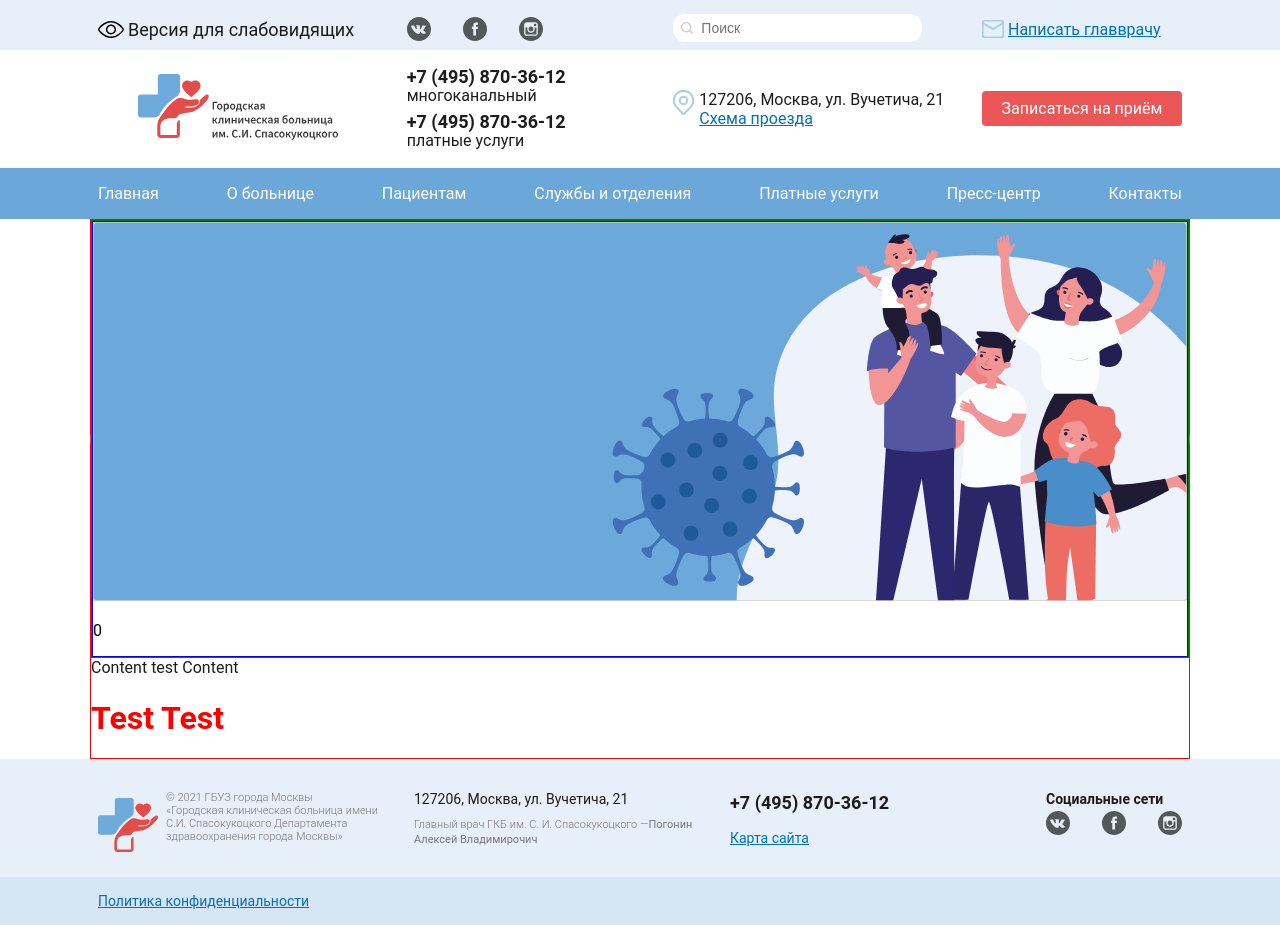
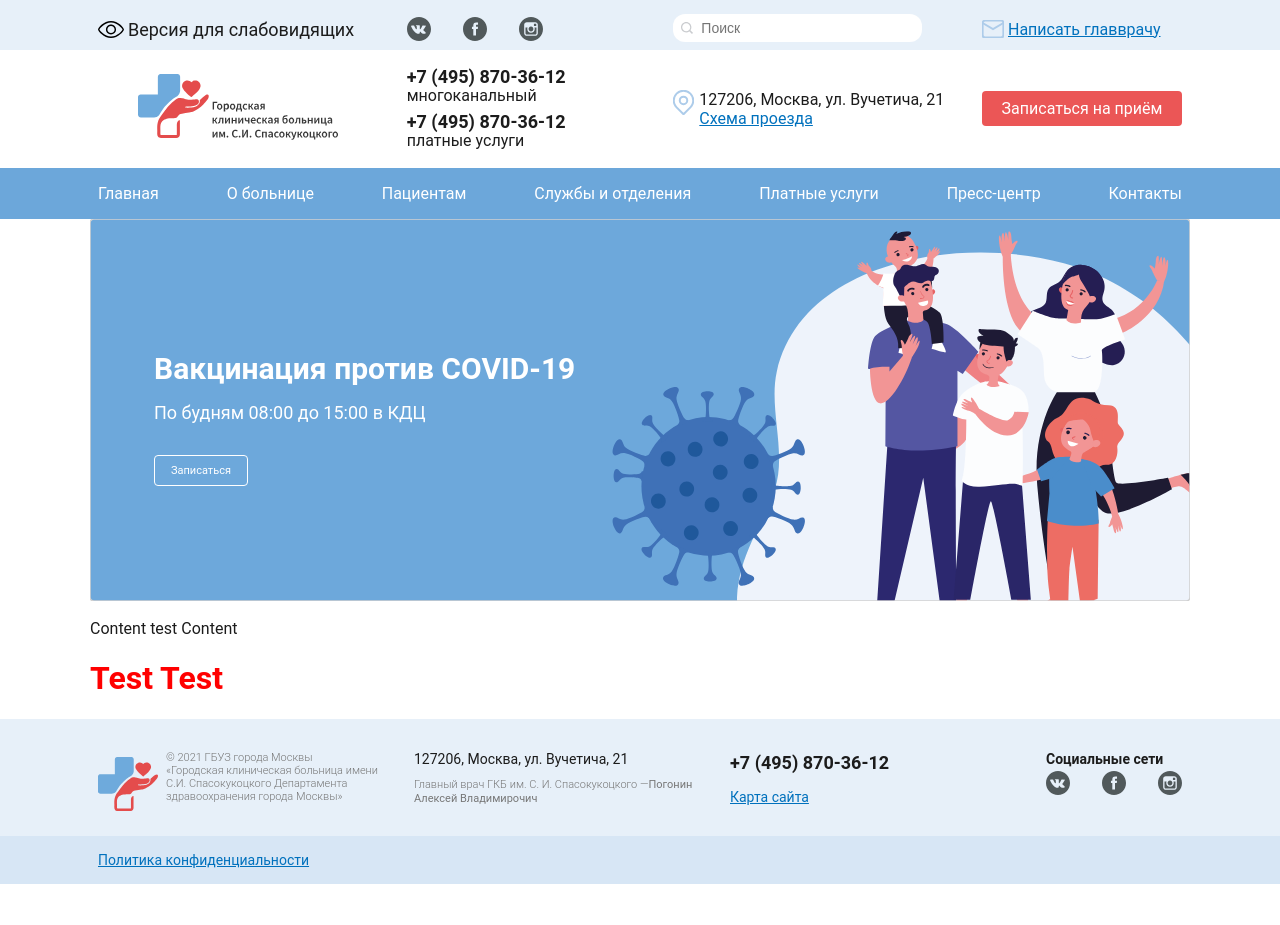
Before and after one commit to Sergeylag/lsv-dev, a Next.js app: page / in a window 1280 px wide. After the commit the page ends 884 px from the top, so only its background shows below. Built offline with nearby package versions, Linux system fonts and the light colour scheme.

Commit message:
слайдер, промежуточный коммит

```diff
--- a/components/header/nav_bar/nav_bar_styles/toggle.tsx
+++ b/components/header/nav_bar/nav_bar_styles/toggle.tsx
@@ -36,7 +36,7 @@ export const Toggle = styled.ul`
     //transform: scaleY(0) ;
     transform-origin: top center;
     width: 28rem;
-    //z-index: 10;
+    z-index: 10;
     list-style: none;
     margin: 0;
     padding: 0;
--- a/components/main/slider/BtnSlider.tsx
+++ b/components/main/slider/BtnSlider.tsx
@@ -1,9 +1,11 @@
 import React from "react";
 
-export default function BtnSlider({ direction, moveSlide }) {
+export default function BtnSlider({ direction, moveSlide}) {
     return (
         <button
-            onClick={moveSlide}
+            onClick={()=> {
+                moveSlide()
+            }}
             className={direction === "next" ? "btn-slide next" : "btn-slide prev"}
         />
     );
--- a/components/main/slider/Slider.tsx
+++ b/components/main/slider/Slider.tsx
@@ -4,26 +4,36 @@ import BtnSlider from './BtnSlider'
 import {SliderList} from "./slider_list";
 import SliderItem from "./SliderItem";
 
-const Slider = () => {
 
+export default function Slider () {
+    let timer;
     const [current, setCurrent] = useState(0)
 
-    const nextSlide = () => {
-        setCurrent((current!=((SliderList.length-1)*-100)) ? current-100 : 0)
+    function nextSlide() {
+        setCurrent((current != ((SliderList.length - 1) * -100)) ? current - 100 : 0)
+
     }
 
-    const prevSlide = () => {
-        setCurrent((current != 0) ? current+100 : ((SliderList.length-1)*-100))
+    function prevSlide() {
+        setCurrent((current != 0) ? current + 100 : ((SliderList.length - 1) * -100))
     }
+    // console.log('1',timer)
+    function autoSlider() { // отключил автоматическую прокрутку слайдера
+       timer = setTimeout(nextSlide, 5000)
+        console.log('2',timer)
+    }
+    // console.log('3',timer)
+
+    // autoSlider()
     return (
         <CarouselStyle>
-            <BtnSlider moveSlide={prevSlide} direction={"prev"} />
+            <BtnSlider moveSlide={prevSlide} direction={"prev"}/>
             <ul className="container-slider">
                 {SliderList.map(e => SliderItem(e, current))}
             </ul>
-            <BtnSlider moveSlide={nextSlide} direction={"next"} />
+            <BtnSlider moveSlide={nextSlide} direction={"next"}/>
         </CarouselStyle>
     );
 };
 
-export default Slider;
+ Slider;
--- a/components/main/slider/SliderItem.tsx
+++ b/components/main/slider/SliderItem.tsx
@@ -1,6 +1,7 @@
 import Image from "next/image";
+import Link from "next/link";
 
-export default function SliderItem ({id, src, height, width}, current) {
+export default function SliderItem({id, src, height, width, title, lead, href, textLink}, current) {
     const transform = {
         transform: `translateX(${current}%)`
     }
@@ -11,8 +12,15 @@ export default function SliderItem ({id, src, height, width}, current) {
                     <Image src={src} alt='lazy' width={width} height={height}/>
                 </div>
                 <figcaption>
-                    <p className='title'>{id}</p>
-                    <div className='lead'></div>
+                    <p className='title'>{title}</p>
+                    {lead !== '#' ? (<div className='lead'>{lead}</div>) : null}
+                    {href !== '#' ? (
+                        <div className='link'>
+                            <Link href={href}>
+                                <a>{textLink}</a>
+                            </Link>
+                        </div>
+                    ) : null}
                 </figcaption>
             </figure>
         </li>
--- a/components/main/slider/slider_list.ts
+++ b/components/main/slider/slider_list.ts
@@ -7,11 +7,18 @@ import s06 from '../../../public/img/main_slider/s06.svg'
 import s07 from '../../../public/img/main_slider/s07.svg'
 
 export const SliderList = [
-    {id:0, src:s01.src, height: s01.height, width: s01.width},
-    {id:1, src:s02.src, height: s02.height, width: s02.width},
-    {id:2, src:s03.src, height: s03.height, width: s03.width},
-    {id:3, src:s04.src, height: s04.height, width: s04.width},
-    {id:4, src:s05.src, height: s05.height, width: s05.width},
-    {id:5, src:s06.src, height: s06.height, width: s06.width},
-    {id:6, src:s07.src, height: s07.height, width: s07.width},
+    {id:0, src:s01.src, height: s01.height, width: s01.width, title:'Вакцинация против COVID-19',
+        lead:'По будням 08:00 до 15:00 в КДЦ', href:'/cdc', textLink:'Записаться'},
+    {id:1, src:s02.src, height: s02.height, width: s02.width, title:'Как записаться на приём',
+        lead:'Где-то в интерфейсе есть кнопка "записаться".', href:'#', textLink:''},
+    {id:2, src:s03.src, height: s03.height, width: s03.width, title:'Информация для иногородних',
+        lead:'Проект «Москва — столица здоровья', href:'/patients/non-residents', textLink:'Узнать больше'},
+    {id:3, src:s04.src, height: s04.height, width: s04.width, title:'Отзывы о нашей больнице',
+        lead:'#', href:'/patients/testimonials', textLink:'Посмотреть и добавить свой'},
+    {id:4, src:s05.src, height: s05.height, width: s05.width, title:'Консультативно-диагностический центр',
+        lead:'+7 (495) 870-36-12, Вучетича, 21, корпус 1', href:'/cdc', textLink:'Подробнее'},
+    {id:5, src:s06.src, height: s06.height, width: s06.width, title:'Родильный дом',
+        lead:'+7 (499) 154-15-73, Коптевский б-р, д.5', href:'/contact/maternity-hospital', textLink:'Подробнее'},
+    {id:6, src:s07.src, height: s07.height, width: s07.width, title:'Поручения Департамента Здравоохранения Москвы и Министерства Здравоохранения',
+        lead:'#', href:'/', textLink:'Ознакомиться'},
 ]
--- a/styles/main.ts
+++ b/styles/main.ts
@@ -1,7 +1,7 @@
 import styled from "styled-components";
 
 export const Main = styled.main`
-  border: 1px solid red;
+  //border: 1px solid red;
   margin: 0 auto;
   max-width: var(--content-width);
 `;
--- a/styles/main/carousel_style.ts
+++ b/styles/main/carousel_style.ts
@@ -13,35 +13,89 @@ export const CarouselStyle = styled.section`
   width: 100%;
 
   .container-slider {
-    //width: 110rem;
-    //height: 35rem;
-
     display: flex;
     list-style: none;
     margin: 0;
     overflow: hidden;
     padding: 0;
-
-    color: black;    border: 1px solid green;
-    //margin-left: 100px;
   }
 
-  .carousel-item{
-    border: 1px solid blue;
-
+  .carousel-item {
     width: 100%;
     flex: none;
     margin: 0;
     padding: 0;
     transition: .25s;
 
-    transform: translateX(-0%);
+    figure {
+      position: relative;
+      width: 100%;
+      margin: 0;
 
-  figure{
-    position: relative;
-    width: 100%;
-    margin: 0;
-  }
+      .image {
+        height: var(--carousel-height);
+        width: 100%;
+
+        img {
+          height: 100%;
+          object-fit: cover;
+          object-position: center right;
+          width: 100%;
+        }
+      }
+
+      figcaption {
+        align-items: flex-start;
+        bottom: 0;
+        display: flex;
+        flex-direction: column;
+        justify-content: center;
+        left: 0;
+        padding: 0 var(--spacer-xl);
+        position: absolute;
+        right: 0;
+        transition: background .25s;
+        top: 0;
+        z-index: 2;
+
+        .title {
+          font: 700 var(--font-size-xl) var(--font-family-heading);
+          margin: 0;
+          max-width: 48rem;
+        }
+
+        .lead {
+          font-size: var(--font-size-increased);
+          margin-top: var(--spacer-s);
+        }
+
+        .link {
+          font-size: var(--font-size-small);
+          margin-top: var(--spacer-m);
+
+          a {
+            color: inherit;
+            display: block;
+            padding: var(--spacer-xs) var(--spacer-s);
+            background: var(--button-ghost-bg);
+            border-color: var(--button-ghost-color);
+            border: 0.1rem solid;
+            border-radius: 0.4rem;
+            cursor: pointer;
+            font-family: var(--font-family-main);
+            font-size: inherit;
+            margin: 0;
+            text-align: center;
+            text-decoration: none;
+            transition: .25s;
+            &:hover{
+              background: var(--button-ghost-bg-hover);
+              border-color: var(--main-color-b);
+            }
+          }
+        }
+      }
+    }
 
   }
 
```
